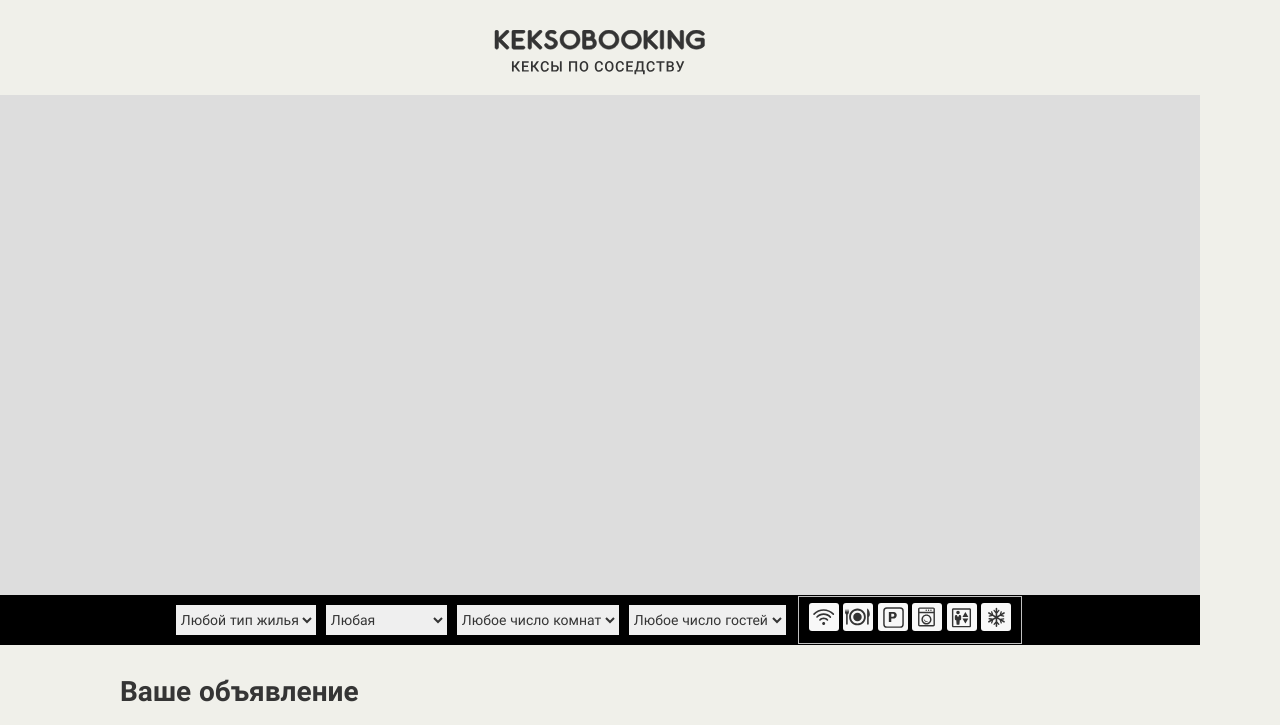
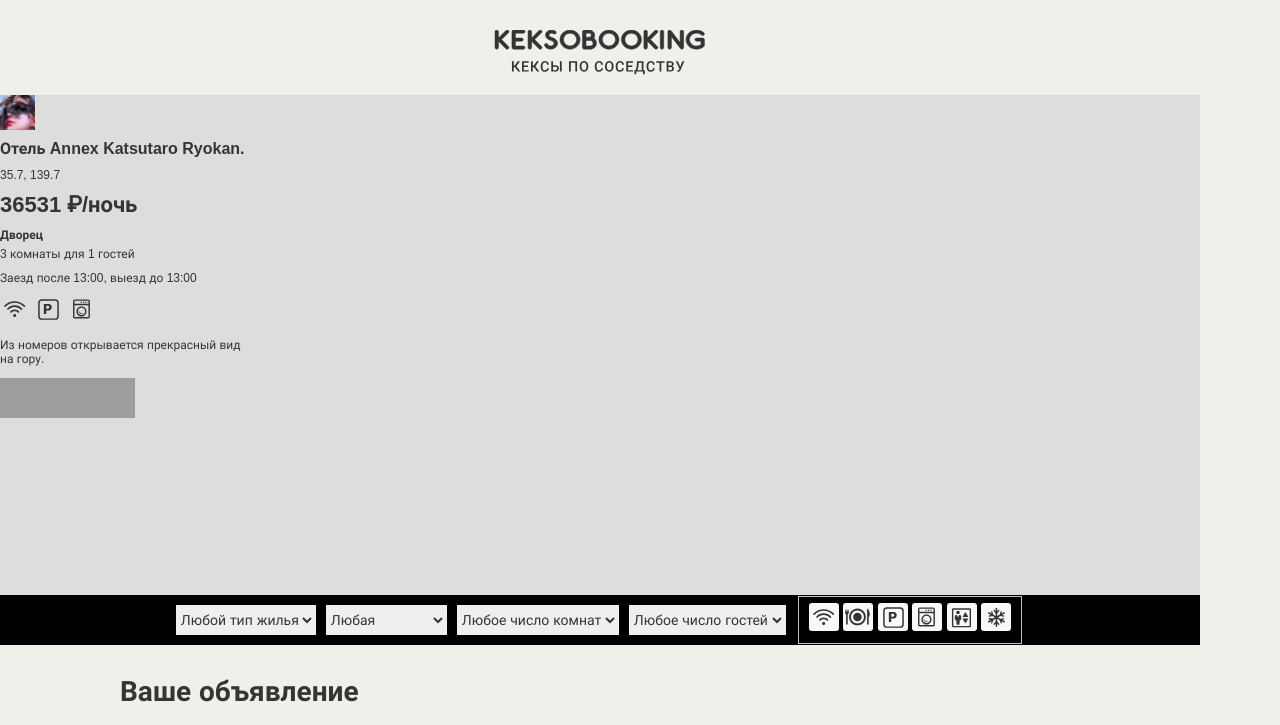
Before and after one commit to unbugster/keksobooking-22, a website with bundled scripts: page index.html in a window 1280 px wide. Shown: the top 725 px of the page. Built offline with nearby package versions, Linux system fonts and the light colour scheme; grey boxes are pictures that could not be loaded.

Commit message:
Добавляет код для генерации разметки похожих объявлений на основе данных

```diff
--- a/css/style.css
+++ b/css/style.css
@@ -858,7 +858,7 @@ fieldset {
 }
 
 .popup__feature {
-  display: inline-block;
+  display: none;
   overflow: hidden;
 
   width: 30px;
--- a/index.html
+++ b/index.html
@@ -228,7 +228,7 @@
       <p class="popup__description">Великолепная квартира-студия в центре Токио. Подходит как туристам, так и
         бизнесменам. Квартира полностью укомплектована и недавно отремонтирована.</p>
       <div class="popup__photos">
-        <img src="" class="popup__photo" width="45" height="40" alt="Фотография жилья">
+        <!-- <img src="" class="popup__photo" width="45" height="40" alt="Фотография жилья"> -->
       </div>
     </article>
   </template>
--- a/js/data.js
+++ b/js/data.js
@@ -60,7 +60,7 @@ const Rooms = {
   max:4,
 }
 
-// Функция, возвращающая 1 нужный объект
+// Функция, возвращающая 1 нужный объект - объявление
 const createAd = () => {
   const coordX = getRandomFloatBetween(Coordinates.minX, Coordinates.maxX, DIGITS_COUNT);
   const coordY = getRandomFloatBetween(Coordinates.minY, Coordinates.maxY, DIGITS_COUNT);
@@ -68,10 +68,10 @@ const createAd = () => {
 
   return {
     author: {
-      avatar: getAvatarImg(getRandomBetween(0, 8)),
+      avatar: getAvatarImg(getRandomBetween(1, 8)),
     },
     offer: {
-      titles: getRandomArrayElement(TITLES),
+      title: getRandomArrayElement(TITLES),
       address: `${coordX}, ${coordY}`,
       price: getRandomBetween(Prices.min, Prices.max),
       type: getRandomArrayElement(TYPES),
@@ -89,9 +89,9 @@ const createAd = () => {
     },
   };
 };
-// Функция, возвращающая любое количество наших нужных объектов.
+// Функция, возвращающая любое количество наших нужных объектов - объявлений.
 const createAds = (offersCount) => {
-  let ads = []
+  const ads = []
   for (let i = 0; i < offersCount; i++) {
     ads.push(createAd());
   }
@@ -101,4 +101,4 @@ const createAds = (offersCount) => {
 /* eslint-disable no-console */
 console.log(createAds(OFFERS_COUNT))
 
-export {createAds, createAd};
+export {createAds, createAd,OFFERS_COUNT};
--- a/js/main.js
+++ b/js/main.js
@@ -1,2 +1 @@
-import './data.js';
-import './util.js';
+import './similar-ads.js';
--- /dev/null
+++ b/js/similar-ads.js
@@ -0,0 +1,106 @@
+import {createAds, OFFERS_COUNT} from './data.js';
+export const ads = createAds(OFFERS_COUNT);
+
+const cardTemplateFragment = document.querySelector('#card').content;
+const popup = cardTemplateFragment.querySelector('.popup');
+const mapCanvas = document.querySelector('#map-canvas');
+const cardElement = popup.cloneNode(true);
+
+const HOUSE_TYPES = {
+  flat: 'Квартира',
+  bungalow: 'Бунгало',
+  house: 'Дом',
+  palace: 'Дворец',
+};
+
+const SELECTORS = {
+  title: '.popup__title',
+  address: '.popup__text--address',
+  price: '.popup__text--price',
+  type: '.popup__type',
+  capacity: '.popup__text--capacity',
+  time: '.popup__text--time',
+  features: '.popup__features',
+  description: '.popup__description',
+  photos: '.popup__photos',
+  avatar: '.popup__avatar',
+  feature: 'popup__feature',
+};
+
+const cardFragment = document.createDocumentFragment();
+const getRoomsAndGuestsText = (rooms, guests) => `${rooms} комнаты для ${guests} гостей`;
+const getChecksText = (checkin, checkpout) => `Заезд после ${checkin}, выезд до ${checkpout}`;
+const getPriceText = (price) => `${price} <span>₽/ночь</span>`
+
+const pasteTextContent = (el, cl, content) => {
+  const child = el.querySelector(cl);
+  if (!child) {
+    return;
+  }
+  if (!content) {
+    child.style.display = 'none';
+    return;
+  }
+  child.textContent = content;
+};
+
+const pasteHtmlContent = (el, cl, content) => {
+  const child = el.querySelector(cl);
+  if (!child) {
+    return;
+  }
+  if (!content) {
+    child.style.display = 'none';
+    return;
+  }
+  child.innerHTML = content;
+};
+
+const displayFeatures = (el, cl, features) => {
+  features.forEach((feature) => {
+    const f = el.querySelector(`.${cl}--${feature}`);
+    f.style.display = 'inline-block';
+  })
+}
+
+const pastPhotos = (el, photos) => {
+  const fragment = document.createDocumentFragment();
+  const photosParent = el.querySelector('.popup__photos')
+  photos.forEach((imgSrc) => {
+    const img = document.createElement('img')
+    img.src = imgSrc;
+    img.width = 45;
+    img.height = 40;
+    img.alt = 'Фотография жилья';
+    fragment.appendChild(img)
+  })
+  photosParent.appendChild(fragment);
+};
+
+const pastAvatar = (el, cl, content) => {
+  const child = el.querySelector(cl);
+  if (!child) {
+    return;
+  }
+  if (!content) {
+    child.style.display = 'none';
+    return;
+  }
+  child.src = content;
+};
+
+const {offer, author} = ads[0];
+
+pasteTextContent(cardElement, SELECTORS.title, offer.title);
+pasteTextContent(cardElement,SELECTORS.address, offer.address);
+pasteHtmlContent(cardElement,SELECTORS.price, getPriceText(offer.price));
+pasteTextContent(cardElement,SELECTORS.type, HOUSE_TYPES[offer.type]);
+pasteTextContent(cardElement, SELECTORS.capacity, getRoomsAndGuestsText(offer.rooms, offer.guests));
+pasteTextContent(cardElement, SELECTORS.time, getChecksText(offer.checkin,offer.checkout));
+displayFeatures(cardElement, SELECTORS.feature, offer.features);
+pasteTextContent(cardElement, SELECTORS.description, offer.description);
+pastPhotos(cardElement, offer.photos)
+pastAvatar(cardElement, SELECTORS.avatar, author.avatar);
+
+cardFragment.appendChild(cardElement);
+mapCanvas.appendChild(cardFragment);
```
